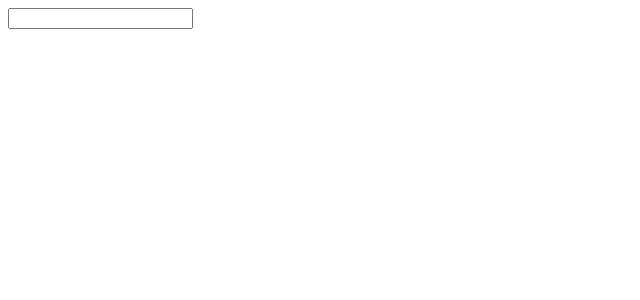
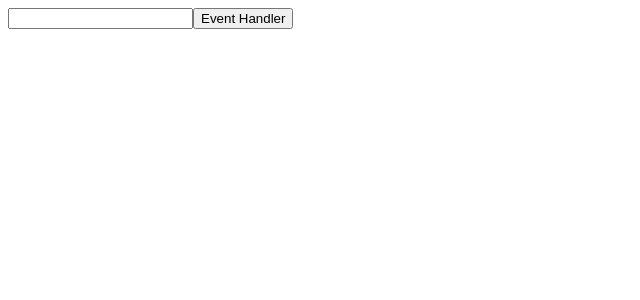
Before and after one commit to TreeWhispererA/stackblitz-react-challenge, a React (Create React App) app: page / in a window 1280 px wide. Shown: the top 300 px of the page, without its empty margins (0-640 px from the left). Built offline with nearby package versions, Linux system fonts and the light colour scheme.

Commit message:
1 file modified

```diff
--- a/src/App.js
+++ b/src/App.js
@@ -1,18 +1,15 @@
-import React, { useEffect, useState } from 'react';
+import React, { useRef } from 'react';
 import './style.css';
 
 export default function App() {
-  const [value, setValue] = useState('');
-  useEffect(() => {
-    console.log('value changed', value);
-  }, [value]);
+  const inputRef = useRef(null);
+  const handleChange = () => {
+    inputRef.current.focus();
+  };
   return (
     <div>
-      <input
-        type="text"
-        value={value}
-        onChange={(e) => setValue(e.target.value)}
-      />
+      <input type="text" ref={inputRef} />
+      <button onClick={handleChange}>Event Handler</button>
     </div>
   );
 }
```
